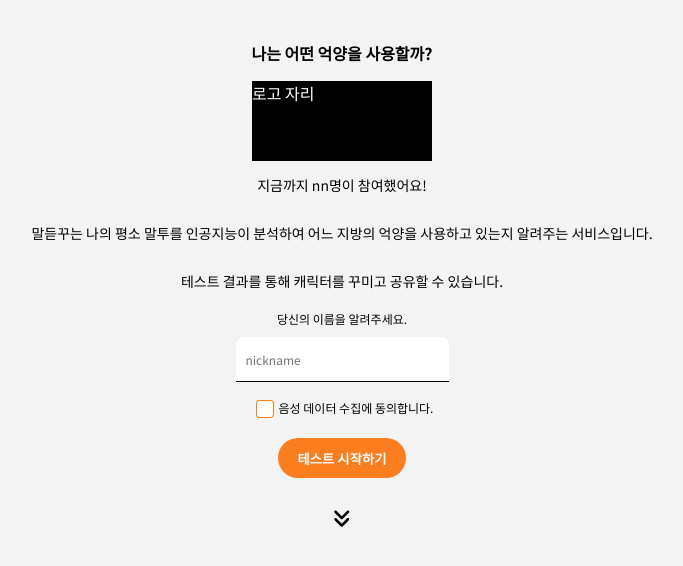
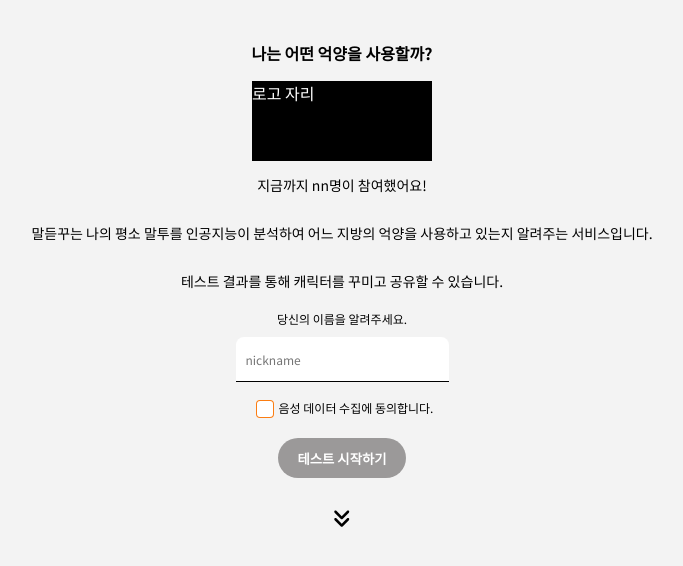
Before and after one commit to hyorimlee/maldeudggu, a Next.js app in the folder frontend/: page / in a window 1280 px wide. Shown: the top 566 px of the page, without its empty margins (298-981 px from the left). Built offline with nearby package versions, Linux system fonts and the light colour scheme.

Commit message:
[S06P22A203-170] fix : button disabled & index apply

```diff
--- a/frontend/components/button/button.js
+++ b/frontend/components/button/button.js
@@ -1,10 +1,13 @@
 import Link from 'next/link';
 import styles from './button.module.css';
 
-function Button({link, content, color='orange'}) {
+function Button({ link, content, color = 'orange', disabled }) {
   return (
     <Link href={link}>
-      <button className={`${styles.button} ${styles[color]}`}>
+      <button
+        className={`${styles.button} ${styles[color]}`}
+        disabled={disabled}
+      >
         {content}
       </button>
     </Link>
--- a/frontend/components/button/button.module.css
+++ b/frontend/components/button/button.module.css
@@ -17,6 +17,10 @@
   background-color: #FFAE4A;
 }
 
+.orange:disabled {
+  background-color: #9b9999;
+}
+
 .grey {
   background-color: #B5B5B5;
   color: #FFFFFF;
--- a/frontend/pages/index.js
+++ b/frontend/pages/index.js
@@ -43,8 +43,9 @@ function Home() {
       ></Checkbox>
       <Button
         link={''}
-        content={'테스트 시작하기'}>
-      </Button>
+        content={'테스트 시작하기'}
+        disabled={!agree}
+      ></Button>
       <FontAwesomeIcon
         icon={faAnglesDown}
         className={styles.icon}
```
